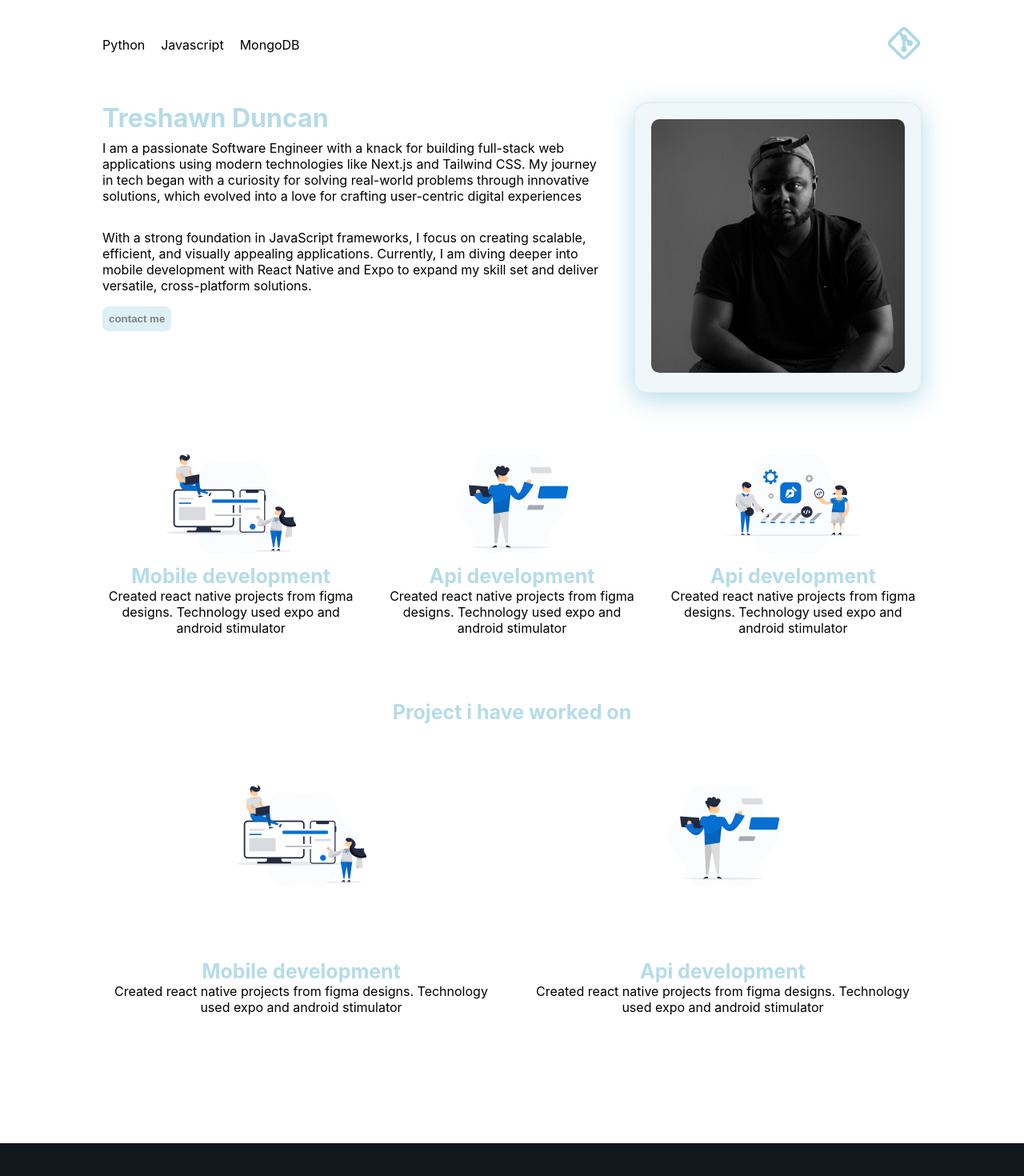
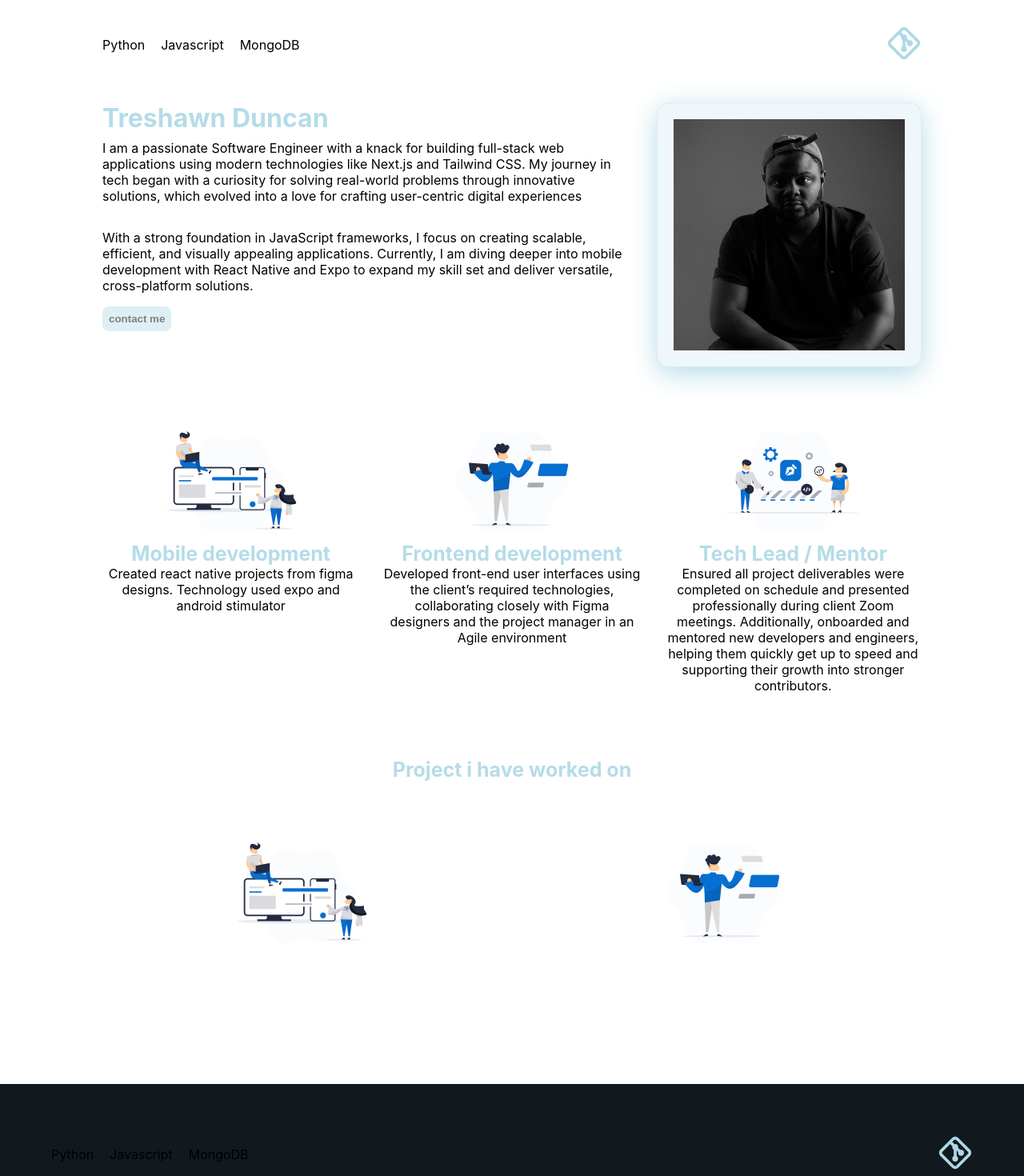
Before and after one commit to Tduncan14/portofolio, a React (Create React App) app: page / in a window 1280 px wide. Shown: the top 1470 px of the page at 80% size. Built offline with nearby package versions, Linux system fonts and the light colour scheme.

Commit message:
keep moving forward

```diff
--- a/src/components/Footer/Footer.js
+++ b/src/components/Footer/Footer.js
@@ -8,6 +8,18 @@ const Footer = () => {
 
     return(
         <div className="footer">
+             <div class="header">
+     <ul class="nav">
+        <li>Python</li>
+        <li>Javascript</li>
+        <li>MongoDB</li>
+     </ul>
+
+
+     <div className="logo">
+        <svg xmlns="http://www.w3.org/2000/svg" width="44" height="44" viewBox="0 0 24 24" fill="none" stroke="currentColor" stroke-width="2" stroke-linecap="round" stroke-linejoin="round" class="icon icon-tabler icons-tabler-outline icon-tabler-brand-git"><path stroke="none" d="M0 0h24v24H0z" fill="none"/><path d="M16 12m-1 0a1 1 0 1 0 2 0a1 1 0 1 0 -2 0" /><path d="M12 8m-1 0a1 1 0 1 0 2 0a1 1 0 1 0 -2 0" /><path d="M12 16m-1 0a1 1 0 1 0 2 0a1 1 0 1 0 -2 0" /><path d="M12 15v-6" /><path d="M15 11l-2 -2" /><path d="M11 7l-1.9 -1.9" /><path d="M13.446 2.6l7.955 7.954a2.045 2.045 0 0 1 0 2.892l-7.955 7.955a2.045 2.045 0 0 1 -2.892 0l-7.955 -7.955a2.045 2.045 0 0 1 0 -2.892l7.955 -7.955a2.045 2.045 0 0 1 2.892 0z" /></svg>
+     </div>
+    </div>
 
         </div>
     )
--- a/src/components/MidContent/MidContent.js
+++ b/src/components/MidContent/MidContent.js
@@ -28,10 +28,10 @@ const MidContent = () => {
                     <img src={Api} />
 
 
-                                    <div className='mobile'>
-                      <h1> Api development</h1>
+                      <div className='mobile'>
+                      <h1> Frontend development</h1>
 
-                      <p> Created react native projects from figma designs. Technology used expo and android stimulator </p>
+                      <p>Developed front-end user interfaces using the client’s required technologies, collaborating closely with Figma designers and the project manager in an Agile environment </p>
                     </div>
                 </div>
 
@@ -42,9 +42,10 @@ const MidContent = () => {
 
 
                                     <div className='mobile'>
-                      <h1> Api development</h1>
+                      <h1> Tech Lead / Mentor </h1>
 
-                      <p> Created react native projects from figma designs. Technology used expo and android stimulator </p>
+                      <p>Ensured all project deliverables were completed on schedule and presented professionally during client Zoom meetings. Additionally, onboarded and mentored new developers and engineers, helping them quickly get up to speed and supporting their growth into stronger contributors.
+                      </p>
                     </div>
                 </div>
 
@@ -55,28 +56,20 @@ const MidContent = () => {
                 <h1>Project i have worked on</h1>
 
 
-                 <div className="MoreTechnology">
+                 <div  className="ProjectTechnology">
 
                 <div className="reactNative">
                     <img src={ReactNative} />
 
 
-                    <div className='mobile'>
-                      <h1> Mobile development</h1>
 
-                      <p> Created react native projects from figma designs. Technology used expo and android stimulator </p>
-                    </div>
                 </div>
 
                  <div className="api">
                     <img src={Api} />
 
 
-                                    <div className='mobile'>
-                      <h1> Api development</h1>
 
-                      <p> Created react native projects from figma designs. Technology used expo and android stimulator </p>
-                    </div>
                 </div>
 
 
--- a/src/components/MidContent/midContent.css
+++ b/src/components/MidContent/midContent.css
@@ -1,3 +1,60 @@
+
+.MidContent{
+    display:flex;
+    flex-direction: column;
+    width:100%;
+    /* padding-left:4rem;
+    padding-right:4rem; */
+}
+
+.MoreTechnology , .ProjectTechnology{
+    display:flex;
+    justify-content:space-around;
+    margin-top:4rem;
+    gap:30px;
+}
+
+.MoreTechnology img , .ProjectTechnology img{
+    width:100%;
+    max-width:200px;
+    align-self:center;
+}
+
+.MoreTechnology > div {
+    flex:1;
+    display:flex;
+    flex-direction:column;
+    text-align:center;
+}
+
+.MoreTechnology h1{
+    color:rgba(173, 216, 230, 0.9);
+    font-size:clamp(12px,25px,28px);
+}
+
+/* this is the projects area */
+
+.Projects{
+    text-align:center
+}
+
+.Projects h1{
+    margin-top:5rem;
+    color:rgba(173, 216, 230, 0.9);
+    font-size:clamp(12px,25px,28px);
+}
+
+
+
+
+
+
+
+
+
+
+@media (max-width: 899px) {
+    /* Container for profile sections */
 
 .MidContent{
     display:flex;
@@ -10,9 +67,14 @@
 .MoreTechnology{
     display:flex;
     justify-content:space-around;
-
+    flex-direction:column;
     margin-top:4rem;
     gap:30px;
+}
+
+
+.MoreTechnology h1{
+    margin-bottom:.5rem;
 }
 
 .MoreTechnology img{
@@ -44,3 +106,17 @@
     color:rgba(173, 216, 230, 0.9);
     font-size:clamp(12px,25px,28px);
 }
+
+#projectsTechnology{
+    display:flex;
+}
+
+
+
+
+
+}
+
+/* DESKTOP —
+
+/* DESKTOP — 900px and up */
--- a/src/components/Profile/Profile.css
+++ b/src/components/Profile/Profile.css
@@ -1,4 +1,12 @@
-/* Container for profile sections */
+
+
+
+/*  */
+
+
+/* TABLET — 600px to 899px */
+@media (min-width: 750px) and (max-width: 899px) {
+    /* Container for profile sections */
 .profile {
     display: flex;
     margin-top: 3rem;
@@ -23,6 +31,19 @@
 /* Right profile section with glassmorphism and light blue shadow */
 .rightProfile {
     flex: 1;
+    border-radius: 16px;   /* glass effect */
+    padding: 20px;
+    transition: all 0.3s ease;
+}
+
+/* Hover effect for right profile */
+.rightProfile:hover {
+     /* stronger glow on hover */
+}
+
+/* Image inside right profile */
+.rightProfile img {
+    width:250px;
     background: rgba(173, 216, 230, 0.2); /* light blue translucent */
     border-radius: 16px;
     backdrop-filter: blur(10px);           /* glass effect */
@@ -31,18 +52,7 @@
     box-shadow: 0 8px 32px rgba(173, 216, 230, 0.9); /* soft blue glow */
     padding: 20px;
     transition: all 0.3s ease;
-}
-
-/* Hover effect for right profile */
-.rightProfile:hover {
-    box-shadow: 0 12px 48px rgba(173, 216, 230, 0.5); /* stronger glow on hover */
-}
-
-/* Image inside right profile */
-.rightProfile img {
-    width: 100%;
-    border-radius: 10px;
-    object-fit: contain;
+    cursor:pointer;
 }
 
 
@@ -61,3 +71,180 @@
     color:gray;
 
 }
+
+}
+
+
+@media (min-width: 740px) and (max-width: 899px) {
+    /* Container for profile sections */
+.profile {
+    display: flex;
+    flex-direction: column-reverse;
+    margin-top: 3rem;
+    justify-content:center;
+    gap: 30px;
+    overflow: visible; /* ensure shadows are visible */
+}
+
+/* Secondary paragraph spacing */
+.secondP {
+    margin-top: 2rem;
+}
+
+/* Left profile section */
+.leftProfile {
+    flex: 2;
+}
+
+.leftProfile h1 {
+    margin-bottom: 0.5rem;
+}
+
+/* Right profile section with glassmorphism and light blue shadow */
+.rightProfile {
+    flex: 1;
+    border-radius: 16px;   /* glass effect */
+    padding: 20px;
+    transition: all 0.3s ease;
+}
+
+/* Hover effect for right profile */
+.rightProfile:hover {
+     /* stronger glow on hover */
+}
+
+/* Image inside right profile */
+.rightProfile img {
+    width:85%;
+    background: rgba(173, 216, 230, 0.2); /* light blue translucent */
+    border-radius:40%;
+    backdrop-filter: blur(10px);           /* glass effect */
+    -webkit-backdrop-filter: blur(10px);   /* Safari support */
+    border: 1px solid rgba(173, 216, 230, 0.3);
+    box-shadow: 0 8px 32px rgba(173, 216, 230, 0.9); /* soft blue glow */
+    padding: 20px;
+    transition: all 0.3s ease;
+    cursor:pointer;
+}
+
+
+.leftName{
+    color:rgba(173, 216, 230, 0.9);
+}
+
+.buttonMe{
+    background:rgba(173, 216, 230, 0.4);
+    border:none;
+    outline:none;
+    margin-top:1rem;
+    padding:.5rem;
+    border-radius:8px;
+    font-weight:700;
+    color:gray;
+
+}
+
+}
+
+/* DESKTOP —
+
+/* DESKTOP — 900px and up */
+@media (min-width: 900px) {
+
+    /* Container for profile sections */
+.profile {
+    display: flex;
+    margin-top: 3rem;
+    gap: 30px;
+    overflow: visible; /* ensure shadows are visible */
+}
+
+/* Secondary paragraph spacing */
+.secondP {
+    margin-top: 2rem;
+}
+
+/* Left profile section */
+.leftProfile {
+    flex: 2;
+}
+
+.leftProfile h1 {
+    margin-bottom: 0.5rem;
+}
+
+/* Right profile section with glassmorphism and light blue shadow */
+.rightProfile {
+    flex: 1;
+
+}
+
+/* Hover effect for right profile */
+.rightProfile:hover {
+    box-shadow: 0 12px 48px rgba(173, 216, 230, 0.5); /* stronger glow on hover */
+}
+
+/* Image inside right profile */
+.rightProfile img {
+    width: 100%;
+    border-radius: 10px;
+    object-fit: contain;
+        background: rgba(173, 216, 230, 0.2); /* light blue translucent */
+    border-radius: 16px;
+    backdrop-filter: blur(10px);           /* glass effect */
+    -webkit-backdrop-filter: blur(10px);   /* Safari support */
+    border: 1px solid rgba(173, 216, 230, 0.3);
+    box-shadow: 0 8px 32px rgba(173, 216, 230, 0.9); /* soft blue glow */
+    padding: 20px;
+    transition: all 0.3s ease;
+    cursor:pointer;
+}
+
+
+.leftName{
+    color:rgba(173, 216, 230, 0.9);
+}
+
+.buttonMe{
+    background:rgba(173, 216, 230, 0.4);
+    border:none;
+    outline:none;
+    margin-top:1rem;
+    padding:.5rem;
+    border-radius:8px;
+    font-weight:700;
+    color:gray;
+
+}
+
+
+}
+
+
+/* just for the image  */
+
+@media (max-width: 740px) {
+
+    .rightProfile img {
+    width:85%;
+    background: rgba(173, 216, 230, 0.2); /* light blue translucent */
+    border-radius:50%;
+    backdrop-filter: blur(10px);           /* glass effect */
+    -webkit-backdrop-filter: blur(10px);   /* Safari support */
+    border: 1px solid rgba(173, 216, 230, 0.3);
+    box-shadow: 0 8px 32px rgba(173, 216, 230, 0.9); /* soft blue glow */
+    padding: 20px;
+    transition: all 0.3s ease;
+    cursor:pointer;
+}
+
+.profile {
+    display: flex;
+    flex-direction: column-reverse;
+    margin-top: 3rem;
+    justify-content:center;
+    gap: 30px;
+    overflow: visible; /* ensure shadows are visible */
+}
+
+}
```
Also changed, not shown: src/components/Form/Form.js (added, +26 -0 lines), src/components/Form/Form.css (added).
